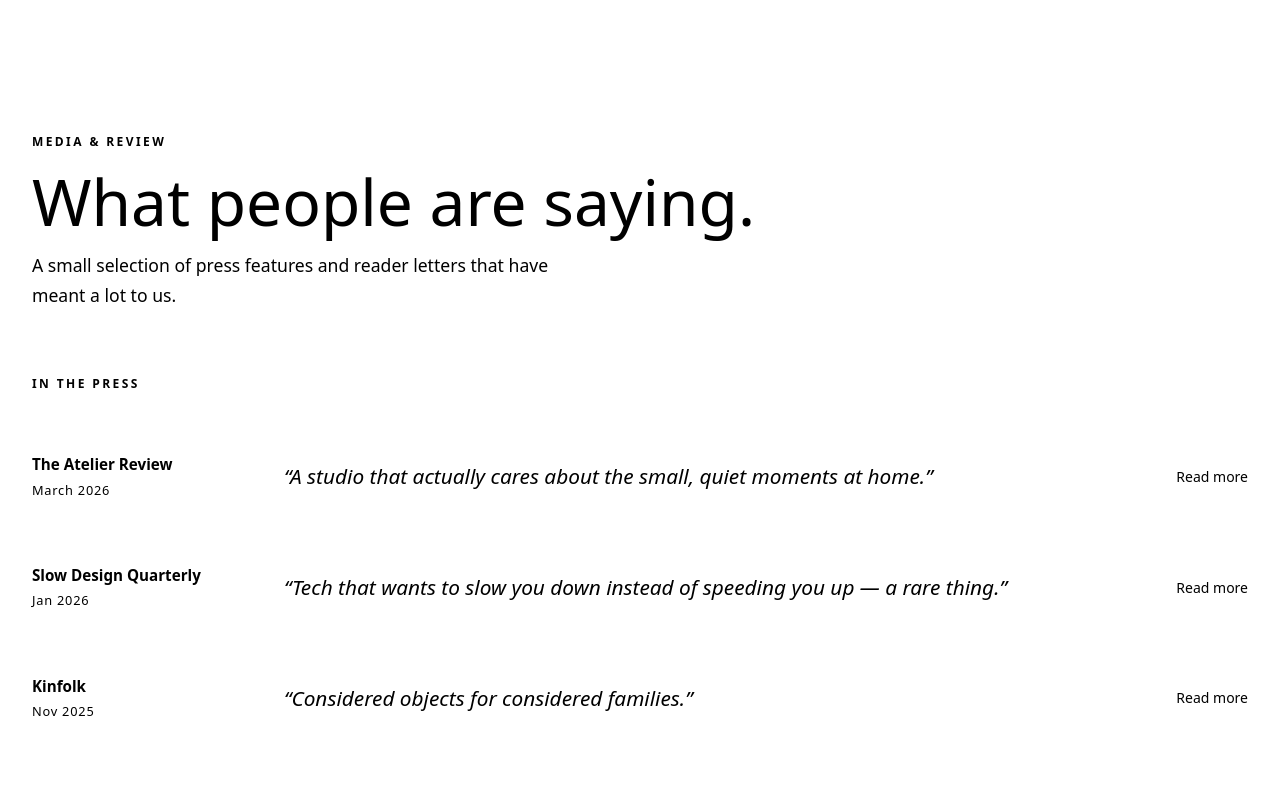
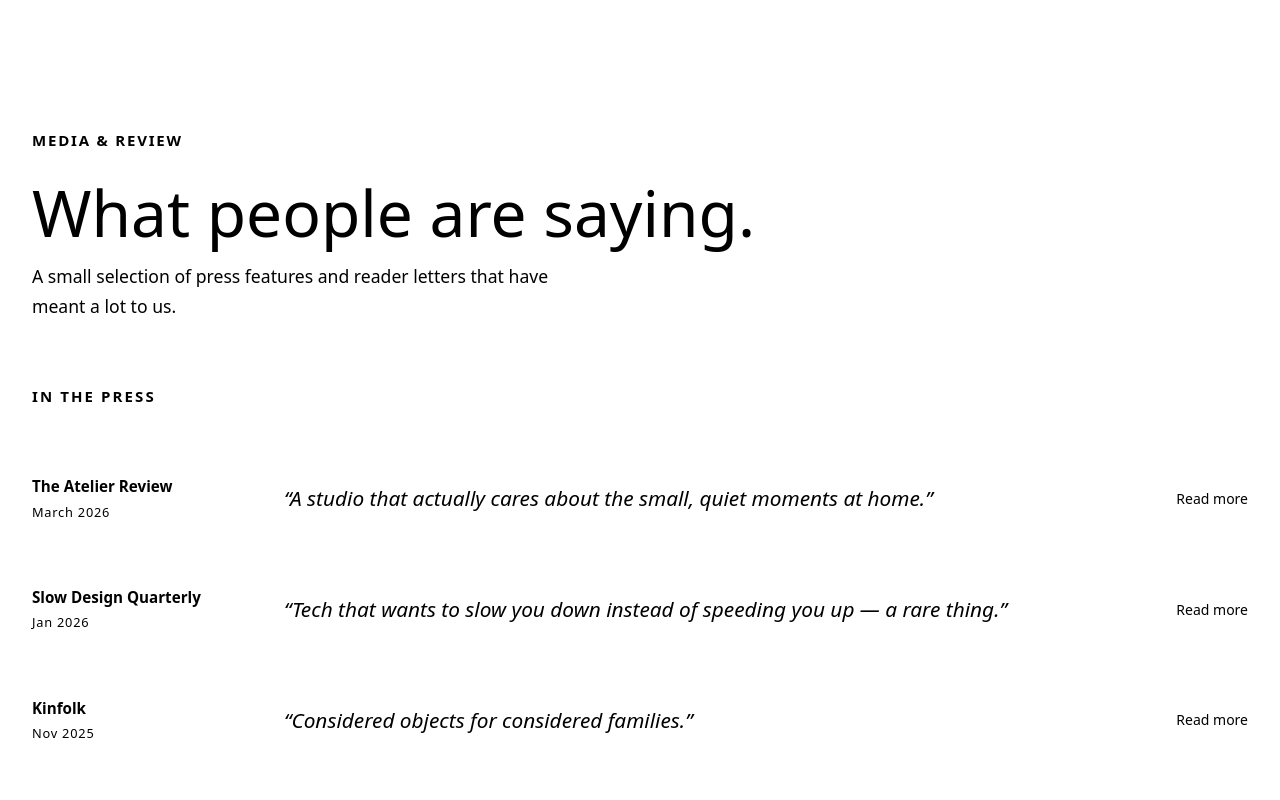
Before and after one commit to huangbai-AI/lumiqstudiovercel, a Next.js app: page /media in a window 1280 px wide. Shown: the top 800 px of the page. Built offline with nearby package versions, Linux system fonts and the light colour scheme; a web font is replaced by a local one.

Commit message:
优化媒体页分区标题字号与间距

```diff
--- a/app/media/page.tsx
+++ b/app/media/page.tsx
@@ -20,8 +20,8 @@ export default function MediaPage() {
       <RevealObserver />
 
       <section className="container reveal" style={{ padding: "2rem 2rem 4rem" }}>
-        <span className="kicker">{t("eyebrow")}</span>
-        <h1 className="serif" style={{ fontSize: "clamp(2.5rem, 6vw, 4rem)", lineHeight: 1.05, margin: "1rem 0 1rem", maxWidth: 800 }}>
+        <span className="kicker media-kicker">{t("eyebrow")}</span>
+        <h1 className="serif" style={{ fontSize: "clamp(2.5rem, 6vw, 4rem)", lineHeight: 1.05, margin: "0 0 1rem", maxWidth: 800 }}>
           {t("title")}
         </h1>
         <p style={{ color: "var(--ink-2)", fontSize: "1.1rem", maxWidth: 560, lineHeight: 1.7 }}>
@@ -60,7 +60,8 @@ export default function MediaPage() {
       </section>
 
       <style>{`
-        .media-label { font-family: var(--font-sans); font-size: .75rem; font-weight: 600; letter-spacing: .2em; text-transform: uppercase; color: var(--gold); margin-bottom: 1.75rem; }
+        .media-page .media-kicker { font-size: .9375rem; line-height: 1.4; letter-spacing: .12em; margin-bottom: 1.75rem; }
+        .media-page .media-label { font-family: var(--font-sans); font-size: .9375rem; font-weight: 650; line-height: 1.4; letter-spacing: .14em; text-transform: uppercase; color: var(--gold); margin: 0 0 2.25rem; }
 
         .media-press-list { display: flex; flex-direction: column; }
         .media-press-row { display: grid; grid-template-columns: 220px 1fr auto; gap: 2rem; align-items: center; padding: 2rem 0; border-top: 1px solid var(--border); color: inherit; transition: padding-left .45s cubic-bezier(.22,1,.36,1); }
@@ -83,6 +84,8 @@ export default function MediaPage() {
         .media-letter figcaption strong { color: var(--ink-2); }
 
         @media (max-width: 820px) {
+          .media-page .media-kicker { font-size: .875rem; margin-bottom: 1.25rem; }
+          .media-page .media-label { font-size: .875rem; margin-bottom: 1.5rem; }
           .media-press-row { grid-template-columns: 1fr; gap: .85rem; }
           .media-press-link { justify-self: start; }
         }
```
